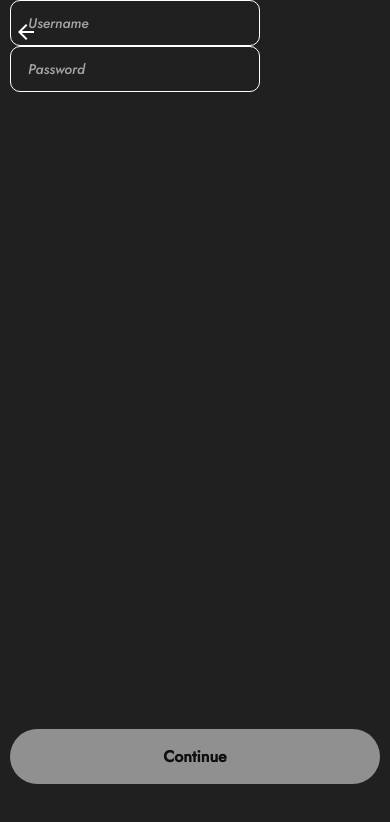
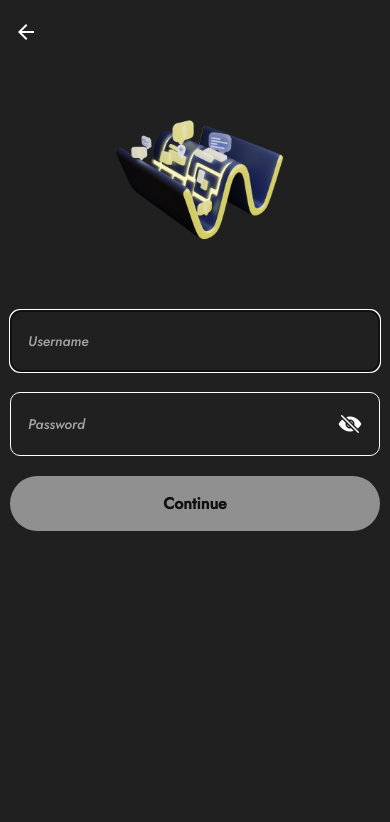
Before and after one commit to ArchivistWandar/Wandar-FE, a React Native app: screen /Login in a window 390 px wide. Shown: the top 822 px of the page. Built offline with nearby package versions, Linux system fonts and the light colour scheme.

Commit message:
Complete Login & SetUsername Page

```diff
--- a/components/auth/AuthShared.js
+++ b/components/auth/AuthShared.js
@@ -16,11 +16,12 @@
 `;
 
 export const AuthTextBox = styled.View`
-  padding: 12px 17px;
+  padding: ${(props) => (props.login ? "18px" : "12px")} 17px;
   border-radius: 10px;
   border: 1px solid ${(props) => (props.disabled ? "#F13C3C" : "white")};
   margin-left: 10px;
   margin-right: 10px;
+  margin-bottom: ${(props) => (props.login ? "20px" : "0px")};
   flex-direction: row;
   justify-content: space-between;
   align-items: center;
--- a/components/auth/Utils.js
+++ b/components/auth/Utils.js
@@ -10,3 +10,7 @@
   const regex = /\s/g;
   return text.replace(regex, "");
 };
+
+export const validateUsername = (username) => {
+  return username.toLowerCase() !== "@wandar";
+};
--- a/screens/Login.js
+++ b/screens/Login.js
@@ -3,28 +3,44 @@
 import {
   AuthButtonContainer,
   AuthContainer,
+  AuthTextBox,
+  AuthTextInput,
 } from "../components/auth/AuthShared";
 import { useForm } from "react-hook-form";
 import AuthButton from "../components/auth/AuthButton";
 import { styled } from "styled-components/native";
-import { colors } from "../colors";
+import { TouchableOpacity } from "react-native";
+import { Ionicons } from "@expo/vector-icons";
 
 const TextInput = styled.TextInput`
-  padding: 12px 17px;
+  padding: 20px 17px;
   border-radius: 10px;
   border: 1px solid ${(props) => (props.disabled ? "#F13C3C" : "white")};
   margin-left: 10px;
   margin-right: 10px;
+  margin-bottom: 20px;
   font-family: "JostMediumItalic";
   font-size: 14px;
   color: white;
-  width: 250px;
+`;
+
+const Logo = styled.Image`
+  max-width: 70%;
+  width: 100%;
+  height: 200px;
+  margin: 80px auto;
+  margin-bottom: 30px;
 `;
 
 const Login = () => {
-  const { register, handleSubmit, setValue } = useForm();
+  const inputRef = useRef();
+  const { register, handleSubmit, setValue, watch } = useForm();
   const passwordRef = useRef();
-  const [disabled, setDisabled] = useState(true);
+  const [showPassword, setShowPassword] = useState(false);
+
+  const usernameValue = watch("username", ""); // Get the current value of the username field
+  const passwordValue = watch("password", ""); // Get the current value of the password field
+
   const onNext = (nextOne) => {
     nextOne?.current?.focus();
   };
@@ -32,12 +48,26 @@
   const onValid = (data) => {
     console.log(data);
   };
+
   useEffect(() => {
     register("username");
     register("password");
   }, [register]);
+
+  useEffect(() => {
+    // Update the disabled state based on the values of the username and password fields
+    setDisabled(!(usernameValue && passwordValue));
+  }, [usernameValue, passwordValue]);
+
+  const togglePasswordVisibility = () => {
+    setShowPassword((prev) => !prev);
+  };
+
+  const [disabled, setDisabled] = useState(true); // Initially disabled
+
   return (
     <AuthContainer>
+      <Logo resizeMode="contain" source={require("../assets/logo.png")} />
       <AuthLayout>
         <TextInput
           placeholder="Username"
@@ -46,21 +76,31 @@
           placeholderTextColor={"rgba(255, 255, 255, 0.6)"}
           onSubmitEditing={() => onNext(passwordRef)}
           onChangeText={(text) => setValue("username", text)}
+          ref={inputRef}
+          onLayout={() => inputRef.current.focus()}
         />
-        <TextInput
+        <AuthTextBox login={true}>
+          <AuthTextInput
             ref={passwordRef}
             placeholder="Password"
-          secureTextEntry
+            secureTextEntry={!showPassword}
             returnKeyType="done"
-          lastOne={true}
             placeholderTextColor={"rgba(255, 255, 255, 0.6)"}
             onSubmitEditing={handleSubmit(onValid)}
             onChangeText={(text) => setValue("password", text)}
           />
-      </AuthLayout>
+          <TouchableOpacity onPress={togglePasswordVisibility}>
+            <Ionicons
+              name={showPassword ? "eye" : "eye-off"}
+              color={"white"}
+              size={24}
+            />
+          </TouchableOpacity>
+        </AuthTextBox>
         <AuthButtonContainer>
           <AuthButton text="Continue" disabled={disabled} isYellow={false} />
         </AuthButtonContainer>
+      </AuthLayout>
     </AuthContainer>
   );
 };
--- a/screens/SignUp/SetPassword.js
+++ b/screens/SignUp/SetPassword.js
@@ -52,7 +52,6 @@
               placeholderTextColor={"rgba(255, 255, 255, 0.6)"}
               secureTextEntry={!showPassword}
               autoCorrect={false}
-              keyboardType="password"
               returnKeyType="next"
               autoCapitalize={"none"}
               ref={inputRef}
--- a/screens/SignUp/SetProfile.js
+++ b/screens/SignUp/SetProfile.js
@@ -1,7 +1,8 @@
 import React from "react";
+import { View } from "react-native";
 
 const SetProfile = () => {
-  return <div></div>;
+  return <View></View>;
 };
 
 export default SetProfile;
--- a/screens/SignUp/SetUsername.js
+++ b/screens/SignUp/SetUsername.js
@@ -1,7 +1,79 @@
-import React from "react";
+import React, { useRef, useState, useEffect } from "react";
+import AuthLayout from "../../components/auth/AuthLayout";
+import AuthButton from "../../components/auth/AuthButton";
+import {
+  removeWhitespace,
+  validateUsername,
+} from "../../components/auth/Utils";
+import {
+  AuthButtonContainer,
+  AuthContainer,
+  AuthErrorMessage,
+  AuthTextBox,
+  AuthTextInfo,
+  AuthTextInput,
+  AuthTitle,
+} from "../../components/auth/AuthShared";
+import { Text, View } from "react-native";
 
-const SetUsername = () => {
-  return <div></div>;
+const SetUsername = ({ navigation }) => {
+  const [username, setUsername] = useState("");
+  const [errorMessage, setErrorMessage] = useState(false);
+  const [disabled, setDisabled] = useState(true);
+
+  const inputRef = useRef();
+  const goToProfile = () => navigation.navigate("SetProfile");
+
+  const _handleUsernameChange = (username) => {
+    // Remove whitespace and ensure "@" is at the beginning
+    let changedUsername = removeWhitespace(username);
+    if (!changedUsername.startsWith("@")) {
+      changedUsername = "@" + changedUsername;
+    }
+
+    setUsername(changedUsername);
+    setErrorMessage(
+      validateUsername(changedUsername)
+        ? ""
+        : "Your username is already taken. Please try another."
+    );
+  };
+
+  useEffect(() => {
+    setDisabled(!(username && !errorMessage));
+  }, [username, errorMessage]);
+
+  return (
+    <AuthContainer>
+      <AuthTitle>Add your username</AuthTitle>
+      <AuthLayout>
+        <AuthTextBox disabled={errorMessage}>
+          <View>
+            <AuthTextInfo>Username</AuthTextInfo>
+            <AuthTextInput
+              placeholder="@wandar"
+              placeholderTextColor={"rgba(255, 255, 255, 0.6)"}
+              returnKeyType="next"
+              autoCapitalize={"none"}
+              ref={inputRef}
+              onLayout={() => inputRef.current.focus()}
+              value={username}
+              onChangeText={_handleUsernameChange}
+            />
+          </View>
+        </AuthTextBox>
+        <AuthErrorMessage>{errorMessage}</AuthErrorMessage>
+        <AuthButtonContainer>
+          <AuthButton
+            text="Continue"
+            disabled={disabled}
+            onPress={goToProfile}
+            isYellow={false}
+          />
+        </AuthButtonContainer>
+      </AuthLayout>
+    </AuthContainer>
+  );
 };
 
 export default SetUsername;
```
Also changed, not shown: assets/logo.png. Lines whose indentation alone changed are shown as unchanged.
